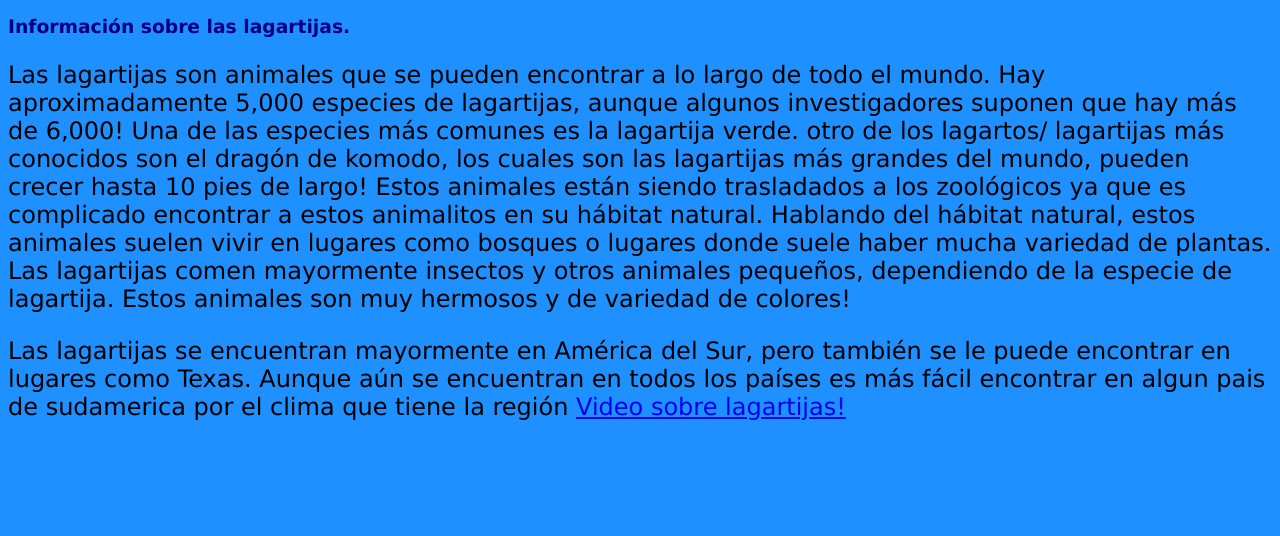
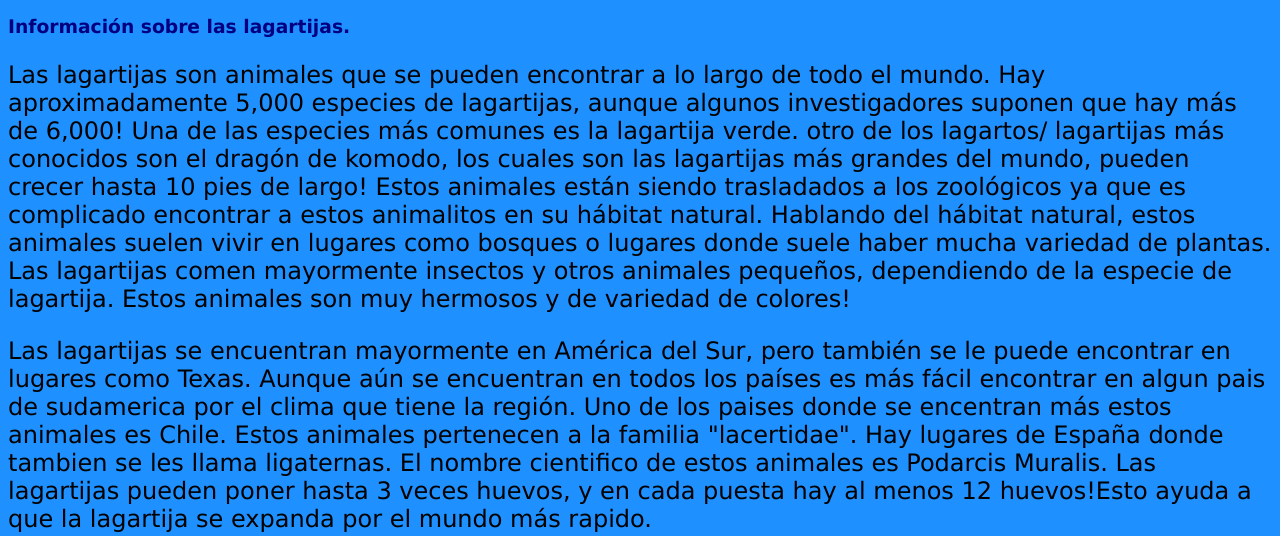
Before and after one commit to pedrosiliezar/WebsitePedro, a plain HTML site: page index.html in a window 1280 px wide. Shown: the part 528-1064 px from the top of the page. Before the commit the page ends 973 px from the top, so only its background shows below. Drawn offline with Linux system fonts and the light colour scheme.

Commit message:
Update index.html

```diff
--- a/index.html
+++ b/index.html
@@ -50,7 +50,11 @@ p {
 
   <p>Las lagartijas se encuentran mayormente en América del Sur, pero también se le puede encontrar
      en lugares como Texas. Aunque aún se encuentran en todos los países es más fácil encontrar
-     en algun pais de sudamerica por el clima que tiene la región
+     en algun pais de sudamerica por el clima que tiene la región. Uno de los paises donde se encentran
+     más estos animales es Chile. Estos animales pertenecen a la familia "lacertidae". Hay lugares
+     de España donde tambien se les llama ligaternas. El nombre cientifico de estos animales es
+     Podarcis Muralis. Las lagartijas pueden poner hasta 3 veces huevos, y en cada puesta hay al menos
+     12 huevos!Esto ayuda a que la lagartija se expanda por el mundo más rapido.</p>
 
   <a href="https://www.youtube.com/watch?v=WpqvFdaB1Mo/">Video sobre lagartijas!</a>
 
```
